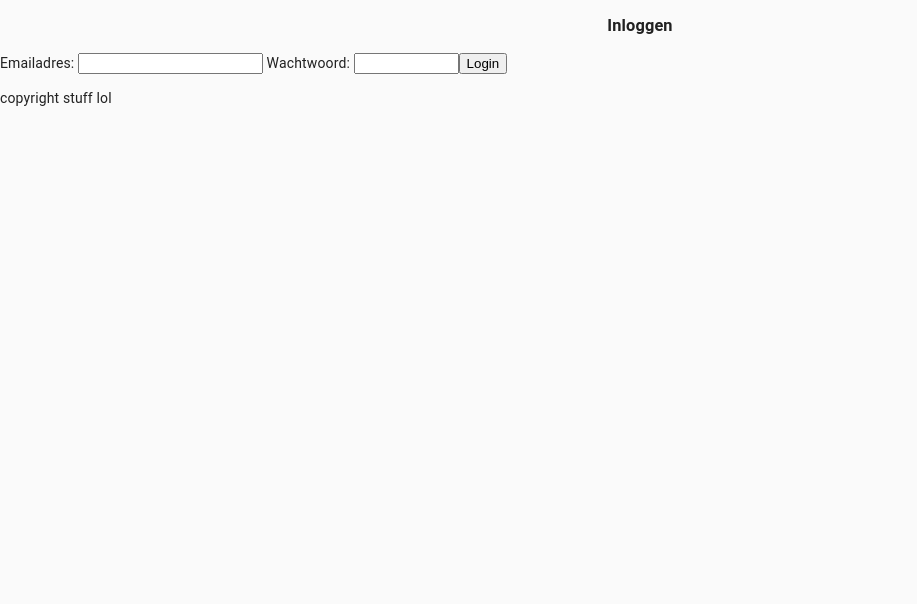
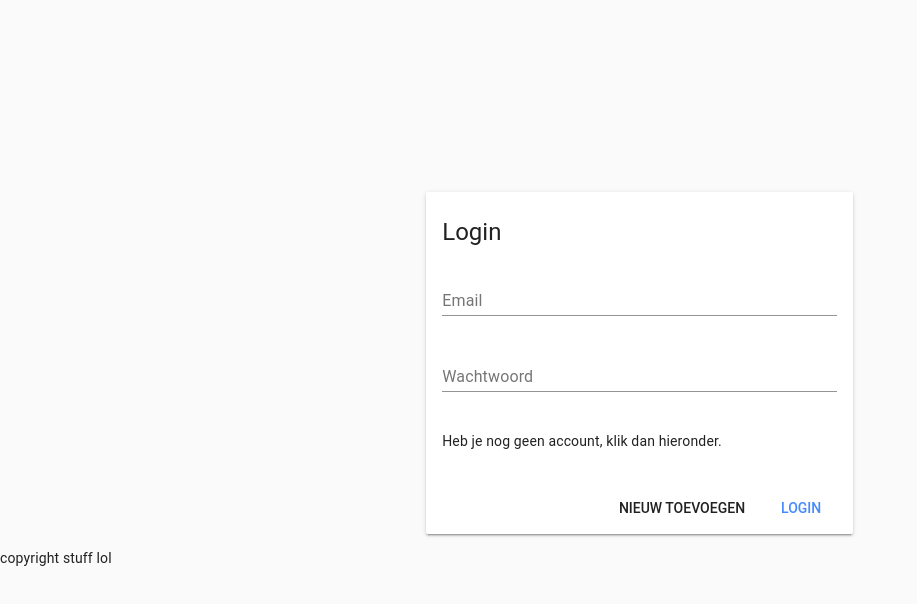
Before and after one commit to ScalingSun/FUN4-Vue, a Vue app: page /#/ in a window 1280 px wide. Shown: the top 604 px of the page, without its empty margins (0-917 px from the left). Built offline with nearby package versions, Linux system fonts and the light colour scheme.

Commit message:
did shit

```diff
--- a/src/components/Login.vue
+++ b/src/components/Login.vue
@@ -1,29 +1,56 @@
 <template>
+  <div class="all">
     <div>
-        <form class="Login" @submit="Login">
-            <h3 style="text-align:center">Inloggen</h3>
-            Emailadres:
-            <input type="email" v-model="Emailaddress" class="textbox" id="Emailaddress">
-            Wachtwoord:
-            <input type="password" v-model="Password" class="textbox" size="10" id="password">
+    <form novalidate class="md-layout" @submit.prevent="validateUser">
+      <md-card class="md-layout-item md-size-50 md-small-size-100">
+        <md-card-header>
+          <div class="md-title">Login</div>
+        </md-card-header>
+            <md-card-content>
 
-            <button class="button">Login</button>
-        </form>
-        <template v-if="LoginState">
-            <p class="WarningText">Wrong login credentials or the server might be down.</p>
-        </template>
-        <template v-else>
-        </template>
+
+          <md-field>
+            <label for="email">Email</label>
+            <md-input type="email" name="email" id="email" autocomplete="email" v-model="form.Emailaddress" />
+            <span class="md-error">een email is verplicht</span>
+            <span class="md-error">Invalid email</span>
+          </md-field>
+
+
+
+          <div class="md-layout md-gutter">
+            <div class="md-layout-item md-small-size-100">
+              <md-field>
+                <label for="Password">Wachtwoord</label>
+                <md-input name="Password" type="Password" id="Password"  v-model="form.Password" />
+                <span class="md-error">je moet een wachtwoord invullen</span>
+              </md-field>
+            </div>
+        </div>
+        <p>Heb je nog geen account, klik dan hieronder.</p>
+        </md-card-content>
+        <md-progress-bar md-mode="indeterminate" v-if="submitting" />
+
+        <md-card-actions>
+        <md-button v-on:click="Add">nieuw toevoegen</md-button>
+          <md-button type="submit" class="md-primary" v-on:click="Login">Login</md-button>
+        </md-card-actions>
+      </md-card>
+    </form>
     </div>
+  </div>
 </template>
-
 <script>
 export default {
     name:'Login',
     data(){
         return {
-            Emailaddress: '',
-            Password: '',
+            form:{
+             Emailaddress: '',
+             Password: '',
+            },
+            submitting: false
+
         }
     },
     props:{
@@ -35,20 +62,24 @@ export default {
     methods:{
         Login(e){
             e.preventDefault();
+            this.submitting = true;
             const LoginUser = {
-                Emailaddress: this.Emailaddress,
-                Password: this.Password,
+                Emailaddress: this.form.Emailaddress,
+                Password: this.form.Password,
             }
             this.$emit('login', LoginUser);
+        },
+        Add(){
+            console.log('a href click works too')
         }
     }
 }
 </script>
 
 <style>
-.WarningText{
-    color:red;
-
+.all{
+    margin-left:33.3%;
+    margin-top:15%;
 }
 
 </style>
--- a/src/components/Users/Index.vue
+++ b/src/components/Users/Index.vue
@@ -25,8 +25,9 @@
 <script>
 import Add from "./Add";
 import Edit from "./User/Edit";
-import axios from "axios";
 import AddMoney from "./User/AddMoney";
+import UserService from '../../services/UserService.js'
+import TransactionService from '../../services/TransactionService.js'
 import { mapGetters, mapActions, mapState } from "vuex";
 export default {
   name: "Users",
@@ -47,12 +48,6 @@ export default {
     };
   },
   methods: {
-    deleteUser(id) {
-      axios.delete("https://localhost:44306/api/User/" + id, {
-        headers: { Authorization: `Bearer  ${this.token}` }
-      });
-      this.Users = this.Users.filter(user => user.id !== id);
-    },
     enableEditUser(Currentuser) {
       this.Currentuser = Currentuser;
       this.EditKey = true;
@@ -60,24 +55,6 @@ export default {
     enableAddCurrencyPerUser(Currentuser) {
       this.Currentuser = Currentuser;
       this.AddCurrencyKey = true;
-    },
-    editUser(updatedUser) {
-      axios
-        .put(
-          "https://localhost:44306/api/User",
-          {
-            id: updatedUser.id,
-            Name: updatedUser.Name,
-            Password: updatedUser.Password,
-            EmailAddress: updatedUser.EmailAddress,
-            Active: updatedUser.Active
-          },
-          { headers: { Authorization: `Bearer ${this.token}` } }
-        )
-        .then();
-        console.log('im stupid')
-        this.EditKey = false; // used to close dialog.
-        this.$emit("rerender");
     },
     removeEditUser() {
       this.EditKey = false;
@@ -91,33 +68,17 @@ export default {
     AddPrompt() {
       this.AddKey = true;
     },
-    addUser(newUser) {
-      axios
-        .post(
-          "https://localhost:44306/api/User",
-          {
-            Username: newUser.Name,
-            Password: newUser.Password,
-            EmailAddress: newUser.Emailaddress
-          },
-          { headers: { Authorization: `Bearer ${this.token}` } }
-        ).then();
-      this.$emit("rerender");
+    EditUser(UpdatedUser){
+      this.UserService.EditUser(UpdatedUser);
     },
-    AddCurrency(Transaction) {
-        console.log(Transaction)
-      axios
-        .post(
-          "https://localhost:44306/api/Transaction",
-          {
-            Amount: Transaction.Amount,
-            UserID: Transaction.UserID,
-            SubmittedUserID: this.loginuser.UserId
-          },
-          { headers: { Authorization: `Bearer ${this.token}` } }
-        )
-        .then();
-      this.$emit("rerender");
+    AddUser(NewUser){
+      this.UserService.EditUser(NewUser);
+    },
+    DeleteUser(UserID){
+      UserService.DeleteUser(UserID);
+    },
+    AddCurrency(Transaction){
+      TransactionService.AddCurrency(Transaction)
     },
     ...mapActions(["RequestToken"])
   },
@@ -131,16 +92,8 @@ export default {
       loginuser: state => state.loginuser
     })
   },
-  async created() {
-    const response = await axios
-      .get("https://localhost:44306/api/User", {
-        headers: { Authorization: `Bearer ${this.token}` }
-      })
-      .then(resp => {
-        return resp;
-      });
-    this.Users = response.data;
-    console.log(this.Users)
+  created() {
+    this.Users = UserService.GetAllUsers();
   }
 };
 </script>
--- /dev/null
+++ b/src/services/TokenService.js
@@ -0,0 +1,26 @@
+import axios from 'axios'
+
+const API_URL = 'http://localhost:51086/api/'
+
+class TokenService {
+  login(user) {
+    return axios
+      .post(API_URL + 'login', {
+        EmailAddress: user.Emailaddress,
+        Password: user.Password
+      })
+      .then(response => {
+        if (response.data.token) {
+          localStorage.setItem('user', JSON.stringify(response.data))
+          console.log(JSON.parse(localStorage.getItem('user')))
+        }
+        return response.data
+      })
+  }
+
+  logout() {
+    localStorage.removeItem('user')
+  }
+}
+
+export default new TokenService()
--- /dev/null
+++ b/src/services/TransactionService.js
@@ -0,0 +1,22 @@
+import axios from 'axios'
+const API_URL = 'http://localhost:51086/api/transaction'
+
+class TransactionService {
+  AddCurrency(Transaction) {
+    console.log(Transaction)
+  axios
+    .post(
+      API_URL + "Transaction",
+      {
+        Amount: Transaction.Amount,
+        UserID: Transaction.UserID,
+        SubmittedUserID: this.loginuser.UserId
+      },
+      { headers: { Authorization: `Bearer ${this.token}` } }
+    )
+    .then();
+  this.$emit("rerender");
+  }
+}
+
+export default new TransactionService()
--- /dev/null
+++ b/src/services/UserService.js
@@ -0,0 +1,54 @@
+import axios from 'axios'
+const apiClient = 'http://localhost:51086/api/User'
+
+class UserService {
+  editUser(updatedUser) {
+    axios
+      .put(
+        apiClient,
+        {
+          id: updatedUser.id,
+          Name: updatedUser.Name,
+          Password: updatedUser.Password,
+          EmailAddress: updatedUser.EmailAddress,
+          Active: updatedUser.Active
+        },
+        { headers: { Authorization: `Bearer ${this.token}` } }
+      )
+      .then();
+      console.log('im stupid')
+      this.EditKey = false; // used to close dialog.
+      this.$emit("rerender");
+  }
+  addUser(newUser) {
+    axios
+      .post(
+        apiClient,
+        {
+          Username: newUser.Name,
+          Password: newUser.Password,
+          EmailAddress: newUser.Emailaddress
+        },
+        { headers: { Authorization: `Bearer ${this.token}` } }
+      ).then();
+    this.$emit("rerender");
+  }
+  deleteUser(id) {
+    axios.delete(apiClient + id, {
+      headers: { Authorization: `Bearer  ${this.token}` }
+    });
+    this.Users = this.Users.filter(user => user.id !== id);
+  }
+ async GetAllUsers(){
+  let response = await axios
+    .get(apiClient, {
+      headers: { Authorization: `Bearer ${this.token}` }
+    })
+    .then(resp => {
+      return resp;
+    });
+  return response.data;
+  }
+}
+
+export default new UserService()
--- a/src/views/Home.vue
+++ b/src/views/Home.vue
@@ -16,6 +16,7 @@ import Users from '../components/Users/Index';
 import Login from '../components/Login';
 import LoggedInUser from '../components/LoggedInUser';
 import Transaction from '../components/Transaction';
+import TokenService from '../services/TokenService.js'
 import { mapGetters, mapActions,mapState } from 'vuex';
 export default {
   name: 'Home',
@@ -45,6 +46,7 @@ export default {
       },
       async Login(UserLogin){
          await this.Req(UserLogin)
+         TokenService.Login(UserLogin);
           if(this.token){
             this.LoggedIn = true;
             this.GetUserdata();
```
